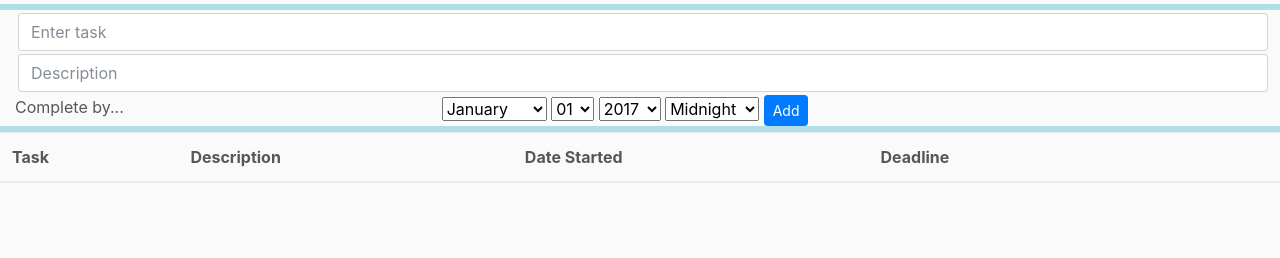
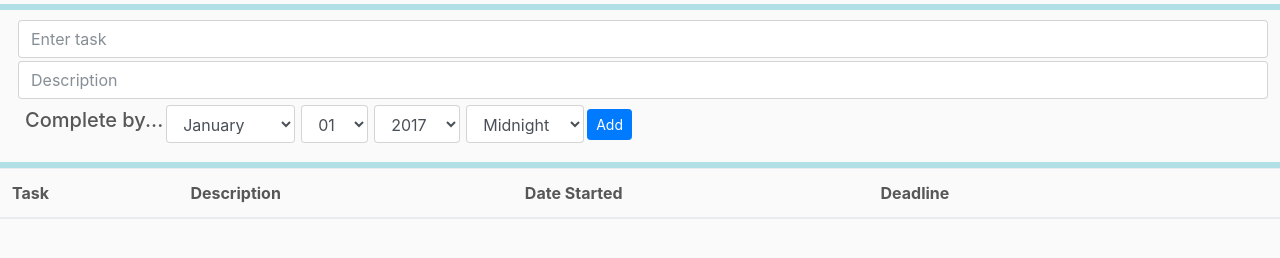
Before and after one commit to ejk2134/todolist, a website: page public/views/index.html in a window 1280 px wide. Shown: the part 48-306 px from the top of the page. Drawn offline with Linux system fonts and the light colour scheme; files that its build step writes are made by us from their sources; no server answers; files whose address does not match are found by name.

Commit message:
Minor cosmetic changes

```diff
--- a/public/styles/stylesheet.css
+++ b/public/styles/stylesheet.css
@@ -6,6 +6,18 @@ h1{
 body {
     background-color: #FAFAFA;
     color: #575757;
+}
+
+#complete-by{
+    padding-left: 10px;
+}
+
+#form-zone{
+    padding-top: 7px;
+}
+
+.dropdowns{
+    float: right;
 }
 
 .container-fluid {
--- a/public/views/index.html
+++ b/public/views/index.html
@@ -14,15 +14,15 @@
     <div class="container-fluid">
         <h1>My To-Do List</h1>
     </div>
-    <div class="container-fluid">
+    <div class="container-fluid" id="form-zone">
         <div>
             <input id="taskName" type="text" class="form-control" placeholder="Enter task">
         </div>
         <input id="desc" type="text" class="form-control" placeholder="Description">
-        <div class="row">
-            <div class="col-md-4">Complete by...</div>
-            <div class="col-md-8">
-                <select id="dueMonth">
+        <div id="form-div">
+            <div class="form-group form-inline" id="complete-by">
+                <h5>Complete by...</h5>
+                <select id="dueMonth" class="form-control">
                     <option value="01">January</option>
                     <option value="02">February</option>
                     <option value="03">March</option>
@@ -36,7 +36,7 @@
                     <option value="11">November</option>
                     <option value-"12">December</option>
                 </select>
-            <select id="dueDay">
+                <select id="dueDay" class="form-control">
                     <option>01</option>
                     <option>02</option>
                     <option>03</option>
@@ -69,7 +69,7 @@
                     <option>30</option>
                     <option>31</option>
                 </select>
-            <select id="dueYear">
+                <select id="dueYear" class="form-control">
                     <option>2017</option>
                     <option>2018</option>
                     <option>2019</option>
@@ -81,7 +81,7 @@
                     <option>2025</option>
                     <option>2026</option>
                 </select>
-            <select id="dueTime">
+                <select id="dueTime" class="form-control">
                     <option value="00:00:00">Midnight</option>
                     <option value="00:30:00">12:30 AM</option>
                     <option value="01:00:00">1 AM</option>
```
Lines whose indentation alone changed are shown as unchanged.
